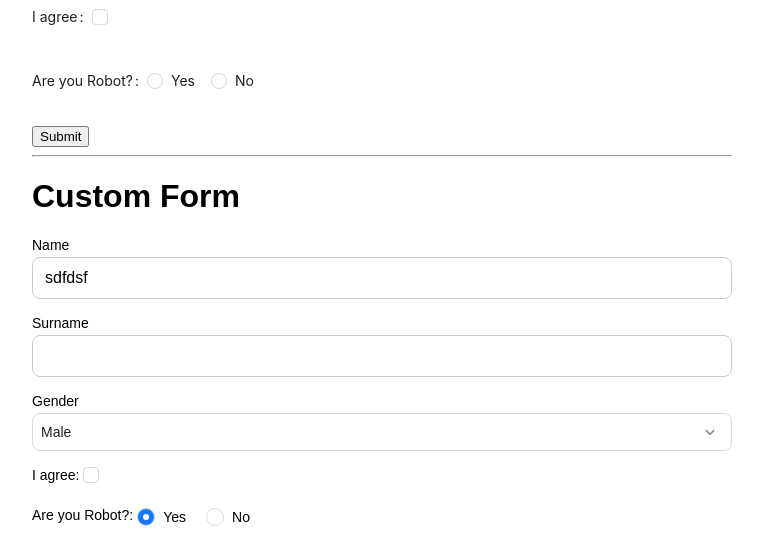
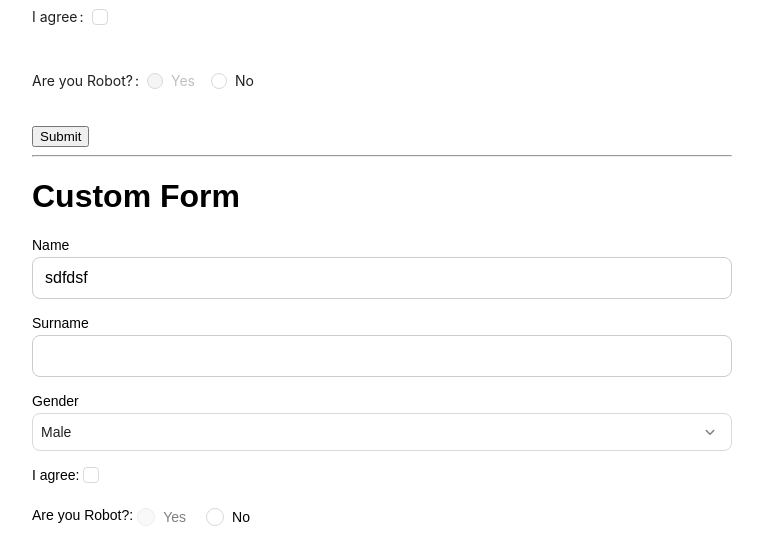
Before and after one commit to gabboyajyan/xUIDesign, a Next.js app: page / in a window 1280 px wide. Shown: the part 419-952 px from the top of the page, without its empty margins (258-1021 px from the left). Built offline with nearby package versions, Linux system fonts and the light colour scheme.

Commit message:
Added checkbox & radio disabled cases.

```diff
--- a/src/app/components/Checkbox/style.css
+++ b/src/app/components/Checkbox/style.css
@@ -13,7 +13,7 @@
     transition: all 0.3s;
     display: inline-block;
     background-color: #fff;
-    border: 1px solid #d9d9d9;
+    border: 1px solid var(--border-color);
 }
 
 .xUi-checkbox.xUi-checkbox-checked {
@@ -63,9 +63,12 @@
     border-width: 0 2px 2px 0;
 }
 
-.xUi-checkbox-disabled {
+.xUi-checkbox-disabled,
+.xUi-checkbox-disabled .xUi-checkbox-check {
     opacity: 0.5;
     cursor: not-allowed;
+    background-color: var(--color-disabled);
+    border-color: var(--border-color) !important;
 }
 
 .xUi-checkbox-label {
--- a/src/app/components/Radio/Group/index.tsx
+++ b/src/app/components/Radio/Group/index.tsx
@@ -25,8 +25,9 @@ const RadioGroup = ({
     className = '',
     options = [],
     children,
+    onFocus,
+    onBlur,
     ...props
-    // optionType = 'default',
 }: RadioGroupProps) => {
     const selectedValue = useMemo(() => value !== undefined ? value : defaultValue, [value, defaultValue]);
 
@@ -41,6 +42,8 @@ const RadioGroup = ({
                         key={`${key}_${optionValue}`}
                         checked={selectedValue === optionValue}
                         disabled={disabled || (typeof option === 'object' && option.disabled)}
+                        onFocus={onFocus}
+                        onBlur={onBlur}
                         {...props}
                     >
                         {optionLabel}
@@ -54,13 +57,14 @@ const RadioGroup = ({
                 return cloneElement(child as ReactElement, {
                     // eslint-disable-next-line @typescript-eslint/ban-ts-comment
                     // @ts-expect-error
-                    disabled: disabled ?? (child.props as {  disabled: boolean }).disabled,
+                    disabled: disabled ?? (child.props as { disabled: boolean }).disabled,
                     checked: selectedValue === (child.props as { value: RuleType }).value,
                     name: name ?? prefixClsRadio,
+                    onFocus,
+                    onBlur,
                     ...props
                 });
             }
-
             return child;
         });
     };
@@ -77,6 +81,8 @@ const RadioGroup = ({
                     [`${prefixCls}-group-solid`]: buttonStyle === 'solid'
                 }])}
             id={id}
+            onFocus={(e) => onFocus?.(e)}
+            onBlur={(e) => onBlur?.(e)}
         >
             {renderChildren()}
         </div>
--- a/src/app/components/Radio/index.tsx
+++ b/src/app/components/Radio/index.tsx
@@ -26,30 +26,25 @@ const Radio = ({
         if (value === 'true') {
             return true;
         }
-
         if (value === 'false') {
             return false;
         }
-
         if (!isNaN(Number(value))) {
             return Number(value);
         }
-
         return value;
     };
 
     const handleChange = (e: ChangeEvent<HTMLInputElement> & TargetProps) => {
         if (!disabled) {
             e.target.valueAnyType = parseValue(e.target.value);
-
-            onChange?.(e)
+            onChange?.(e);
         }
-    }
+    };
 
     return (
         <label
             title={title}
-            tabIndex={-1}
             onMouseEnter={onMouseEnter}
             onMouseLeave={onMouseLeave}
             className={cc([`${prefixCls}-label`, { disabled }])}
@@ -57,27 +52,20 @@ const Radio = ({
             <input
                 name={name}
                 type='radio'
-                onBlur={(e) => {
-                    console.log("Radio blurred", e);
-                    onBlur?.(e);
-                }}
-                onFocus={(e) => {
-                    console.log("Radio focused", e);
-                    onFocus?.(e);
-                }}
                 onClick={onClick}
                 disabled={disabled}
                 onChange={handleChange}
+                onBlur={(e) => onBlur?.(e)}
+                onFocus={(e) => onFocus?.(e)}
                 value={value as RadioValueType}
-                checked={defaultChecked || checked}
+                checked={defaultChecked ?? checked}
             />
-
-            <span className={prefixCls} />
+            <span className={`${prefixCls} ${prefixCls}-${disabled ? 'disabled' : 'enabled'}`} />
             <span className={`${prefixCls}-title`}>{children}</span>
         </label>
     );
 };
 
-Radio.Group = RadioGroup
+Radio.Group = RadioGroup;
 
 export { Radio };
--- a/src/app/components/Radio/style.css
+++ b/src/app/components/Radio/style.css
@@ -26,6 +26,10 @@
     border: 1px solid var(--border-color);
 }
 
+.xUi-radio-disabled {
+    background-color: var(--color-disabled);
+}
+
 .xUi-radio-title {
     padding-inline-start: 8px;
     padding-inline-end: 8px;
--- a/src/app/components/Select/style.css
+++ b/src/app/components/Select/style.css
@@ -15,7 +15,7 @@
     min-height: 24px;
     background-color: #fff;
     border-radius: 4px;
-    border: 1px solid #d9d9d9;
+    border: 1px solid var(--border-color);
     box-sizing: border-box;
     padding: 2px 8px;
 }
--- a/src/app/page.tsx
+++ b/src/app/page.tsx
@@ -43,12 +43,8 @@ export default function Home() {
                 </AntForm.Item>
 
                 <AntForm.Item layout="horizontal" label="Are you Robot?" name='robot' >
-                    <AntRadio.Group
-                    value={1}
-                    onChange={(e) => console.log('onChange', e)}
-                    onFocus={(e) => console.log('onFocus', e)}
-                    >
-                        <AntRadio value={1}>Yes</AntRadio>
+                    <AntRadio.Group value={1}>
+                        <AntRadio value={1} disabled>Yes</AntRadio>
                         <AntRadio value={2}>No</AntRadio>
                     </AntRadio.Group>
                 </AntForm.Item>
@@ -82,12 +78,8 @@ export default function Home() {
                 </Form.Item>
 
                 <Form.Item layout="horizontal" label="Are you Robot?" name='robot' >
-                    <Radio.Group
-                        value={1}
-                        // onChange={(e) => console.log('onChange', e)}
-                        // onFocus={(e) => console.log('onFocus', e)}
-                    >
-                        <Radio value={1}>Yes</Radio>
+                    <Radio.Group>
+                        <Radio value={1} disabled>Yes</Radio>
                         <Radio value={2}>No</Radio>
                     </Radio.Group>
                 </Form.Item>
```
